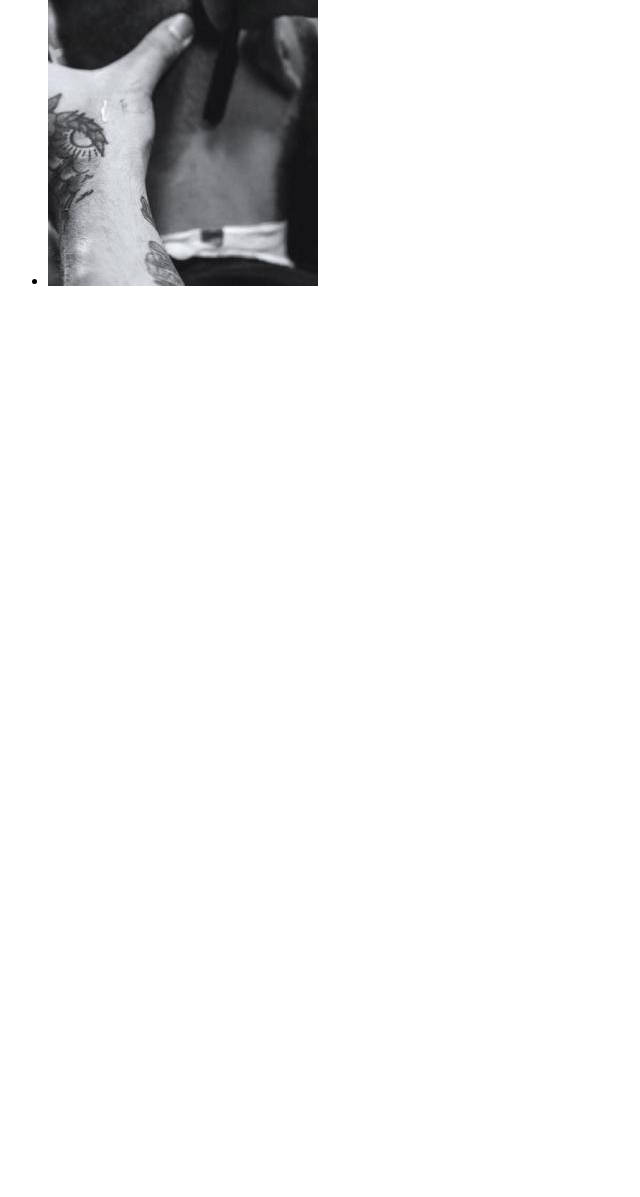
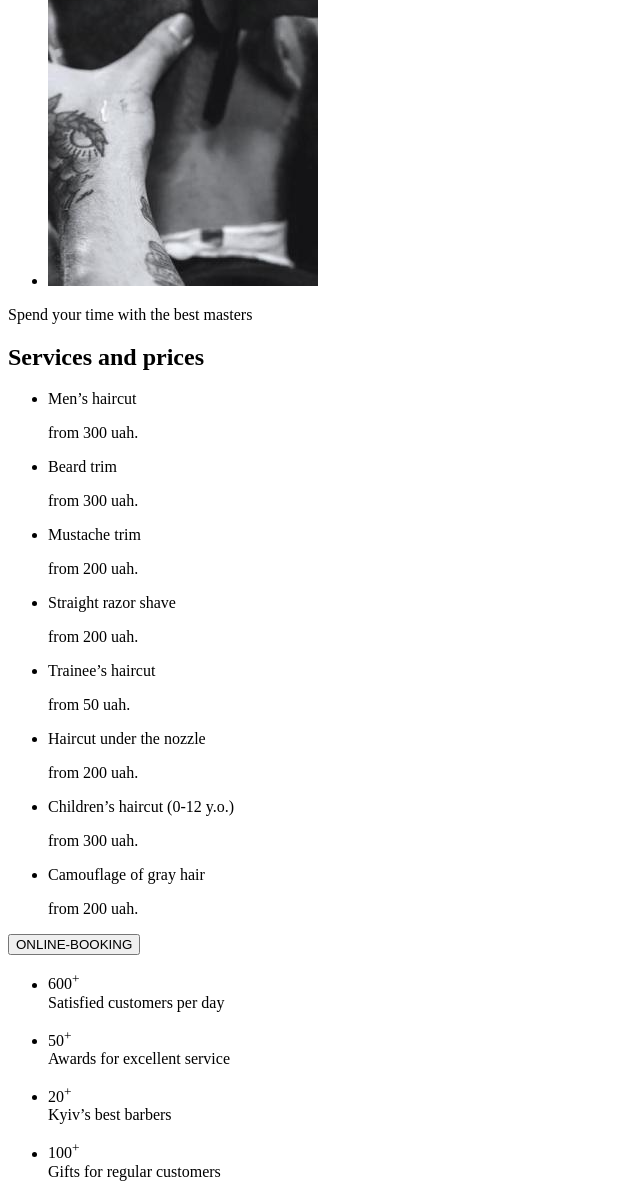
Before and after one commit to LightPride/fson-74, a plain HTML site: page index.html in a window 1280 px wide. Shown: the part 1272-2469 px from the top of the page, without its empty margins (0-640 px from the left). Before the commit the page ends 1578 px from the top, so only its background shows below. Drawn offline with Linux system fonts and the light colour scheme.

Commit message:
prettier

```diff
--- a/index.html
+++ b/index.html
@@ -44,13 +44,76 @@
             <p>About</p>
             <h2>Best Barbershop in your city</h2>
             <p>If you want to add more confidence to your image, you should definitely visit us.</p>
-            <p>We are a team that never stops at what has been achieved and are thirsty for changes. And when you fall into the hands of our master, you will never be the same again. We are a team that is always "on the same wave" with clients. Therefore, we are always ready to improve everyone who comes to us!</p>
+            <p>We are a team that never stops at what has been achieved and are thirsty for changes.
+                And when you fall into the hands
+                of our master, you will never be the same again. We are a team that is always
+                "on the same wave" with clients.
+                Therefore, we are always ready to improve everyone who comes to us!</p>
             <button type="button">ONLINE-BOOKING</button>
             <ul>
-                <li><img src="./images/img_1.jpg" alt="beardshaving"></li>
-                <li><img src="./images/img_2.jpg" alt="beardshaving"></li>
+                <li><img src="./images/img_1.jpg" alt="barbershop beard shaving"></li>
+                <li><img src="./images/img_2.jpg" alt="barbershop work"></li>
             </ul>
         </section>
+        <section>
+            <p>Spend your time with the best masters</p>
+            <h2>Services and prices</h2>
+            <ul>
+                <li>
+                    <p>Men’s haircut</p>
+                    <p>from 300 uah.</p>
+                </li>
+                <li>
+                    <p>Beard trim</p>
+                    <p>from 300 uah.</p>
+                </li>
+                <li>
+                    <p>Mustache trim</p>
+                    <p>from 200 uah.</p>
+                </li>
+                <li>
+                    <p>Straight razor shave</p>
+                    <p>from 200 uah.</p>
+                </li>
+            </ul>
+            <ul>
+                <li>
+                    <p>Trainee’s haircut</p>
+                    <p>from 50 uah.</p>
+                </li>
+                <li>
+                    <p>Haircut under the nozzle</p>
+                    <p>from 200 uah.</p>
+                </li>
+                <li>
+                    <p>Children’s haircut (0-12 y.o.)</p>
+                    <p>from 300 uah.</p>
+                </li>
+                <li>
+                    <p>Camouflage of gray hair</p>
+                    <p>from 200 uah.</p>
+                </li>
+            </ul><button type="button">ONLINE-BOOKING</button>
+        </section>
+        <section></section>
+        <ul>
+            <li>
+                <span>600</span><sup>+</sup>
+                <br>Satisfied customers per day</p>
+            </li>
+            <li>
+                <span>50</span><sup>+</sup>
+                <br>Awards for excellent service</p>
+            </li>
+            <li>
+                <span>20</span><sup>+</sup>
+                <br>Kyiv’s best barbers</p>
+            </li>
+            <li>
+                <span>100</span><sup>+</sup>
+                <br>Gifts for regular customers</p>
+            </li>
+        </ul>
     </main>
 
     <footer>
```
Also changed, not shown: .prettierrc.json (added).
